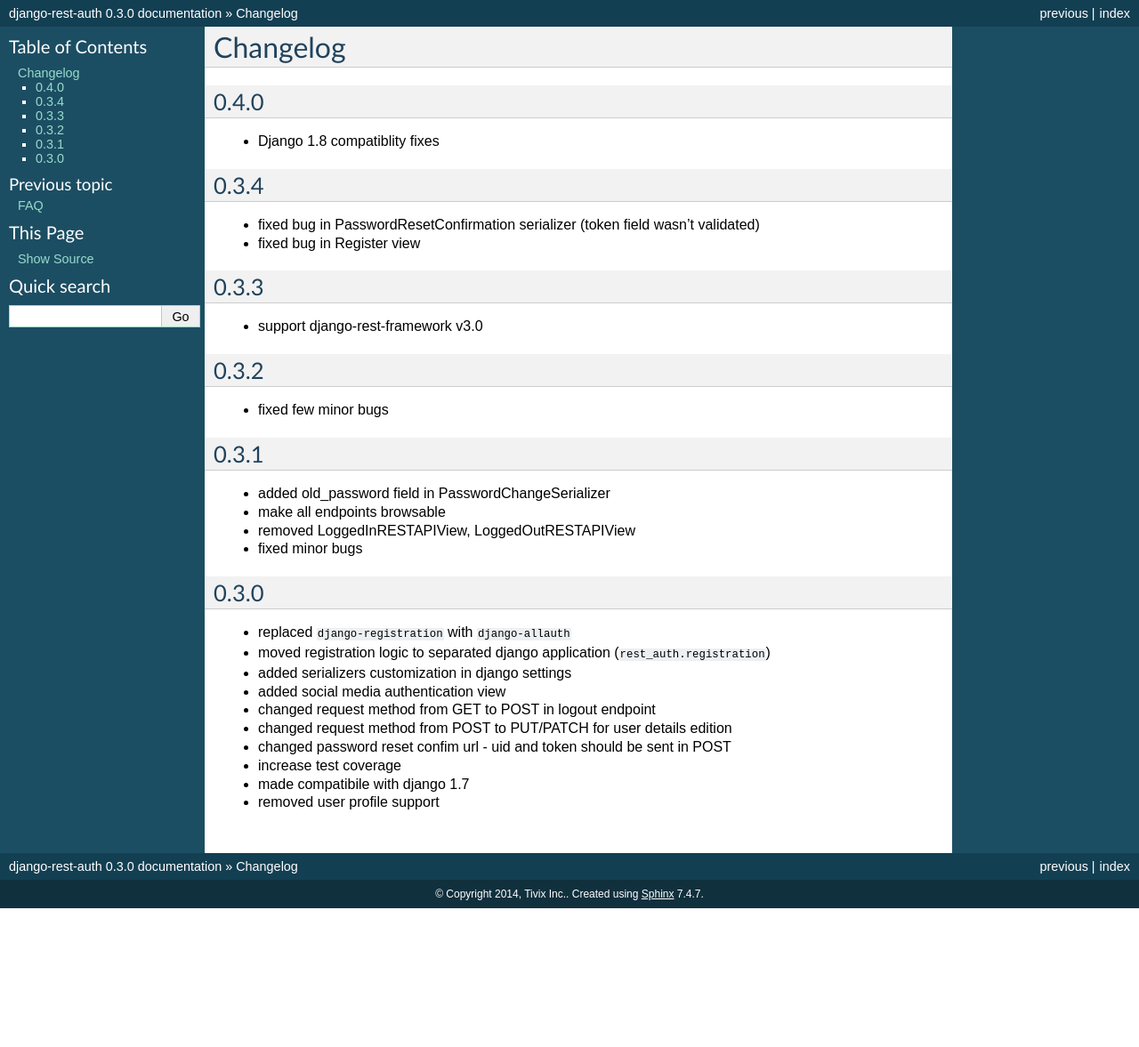
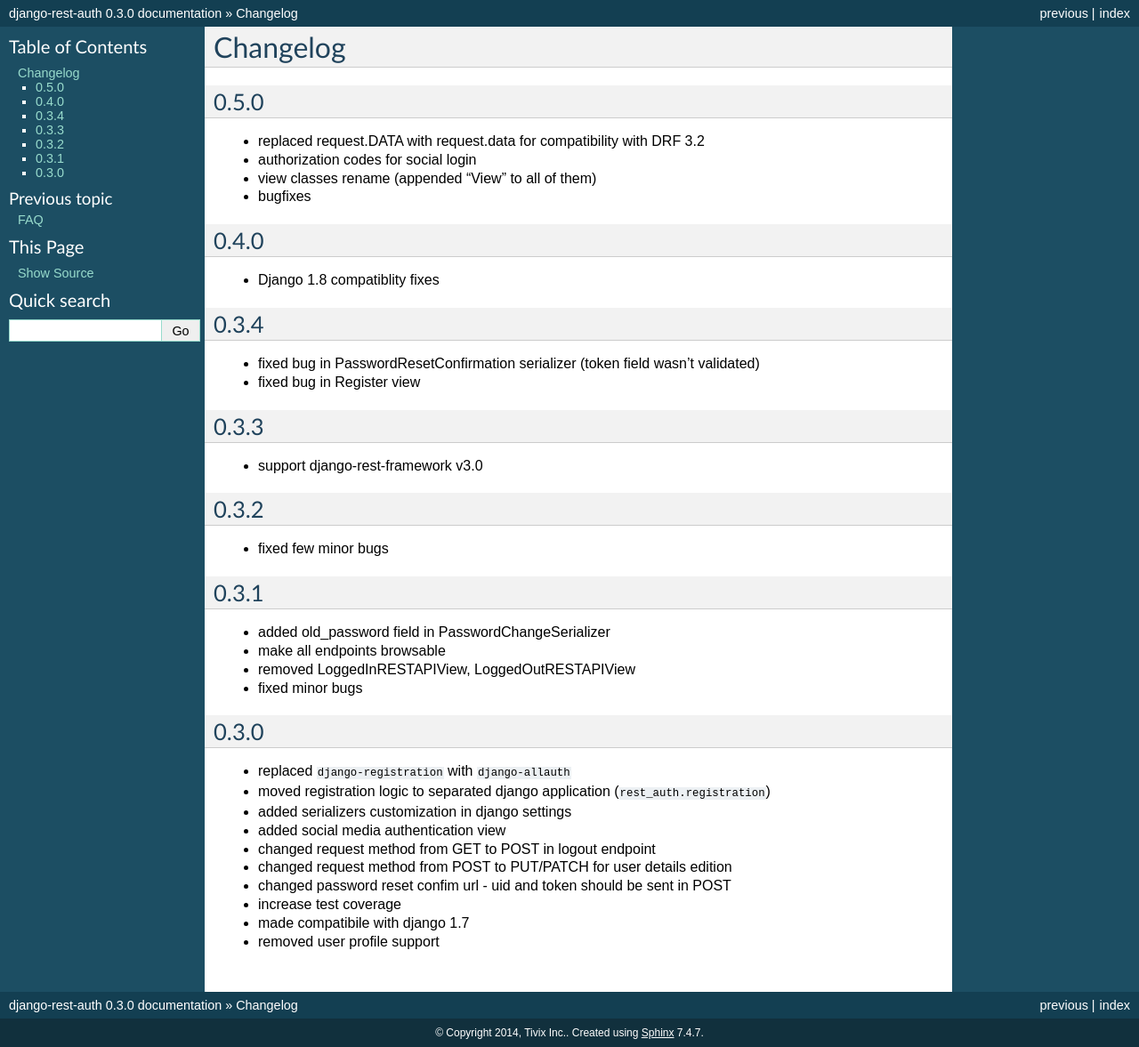
Before and after one commit to cleverman48/django-rest-auth, a Sphinx documentation site: the page built from docs/changelog.rst, in a window 1280 px wide. Shown: the whole page at 89% size. Built offline with Sphinx 7.4.7, drawn with Linux system fonts in a browser that asks for light colours; before the commit the page ends 1021 px from its top, so only the background shows below that.

Commit message:
version 0.5.0

```diff
--- a/docs/changelog.rst
+++ b/docs/changelog.rst
@@ -1,5 +1,12 @@
 Changelog
 =========
+
+0.5.0
+-----
+- replaced request.DATA with request.data for compatibility with DRF 3.2
+- authorization codes for social login
+- view classes rename (appended "View" to all of them)
+- bugfixes
 
 0.4.0
 -----
--- a/setup.py
+++ b/setup.py
@@ -18,7 +18,7 @@
 
 setup(
     name='django-rest-auth',
-    version='0.4.0',
+    version='0.5.0',
     author='Sumit Chachra',
     author_email='chachra@tivix.com',
     url='http://github.com/Tivix/django-rest-auth',
```
Also changed, not shown: 1 other file.
